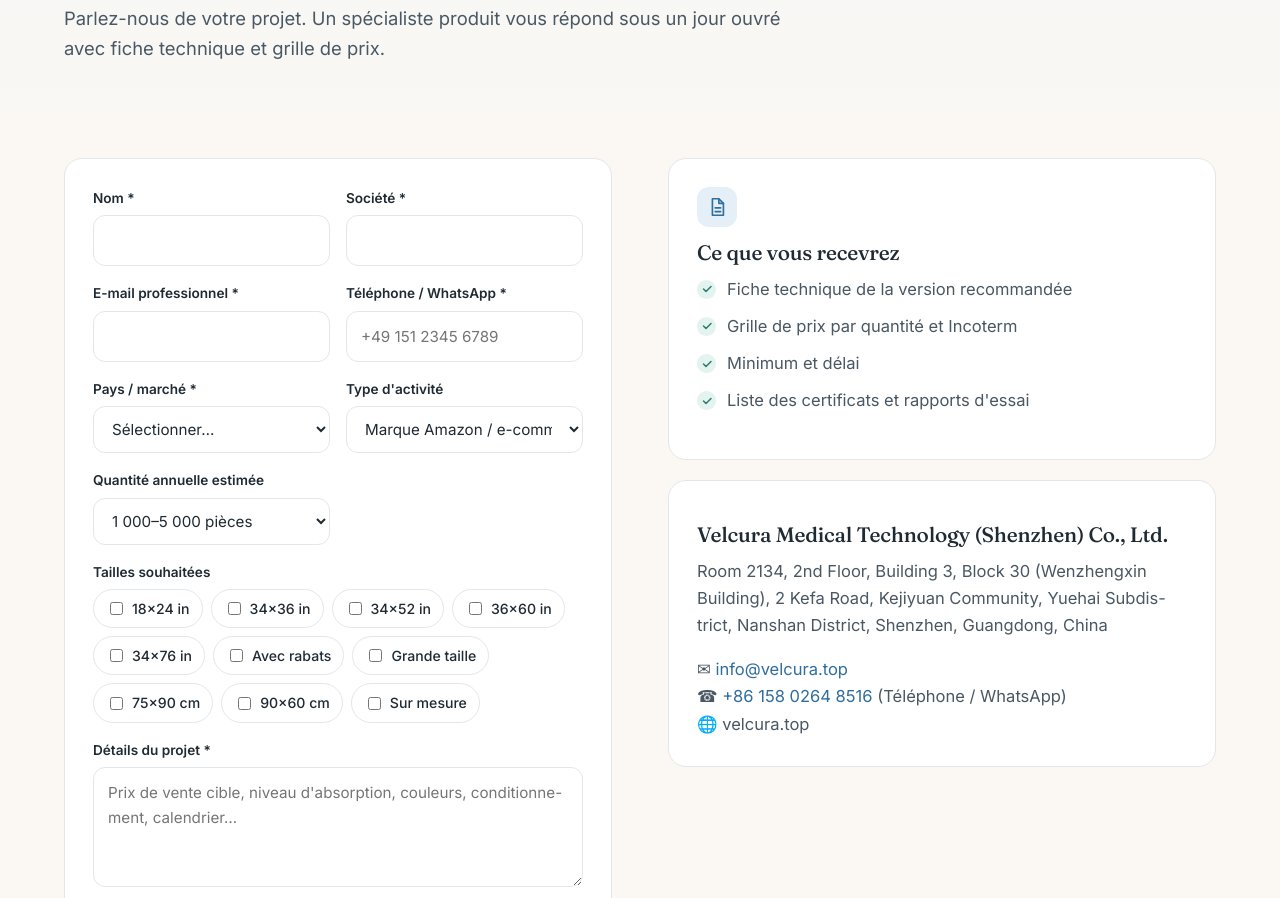
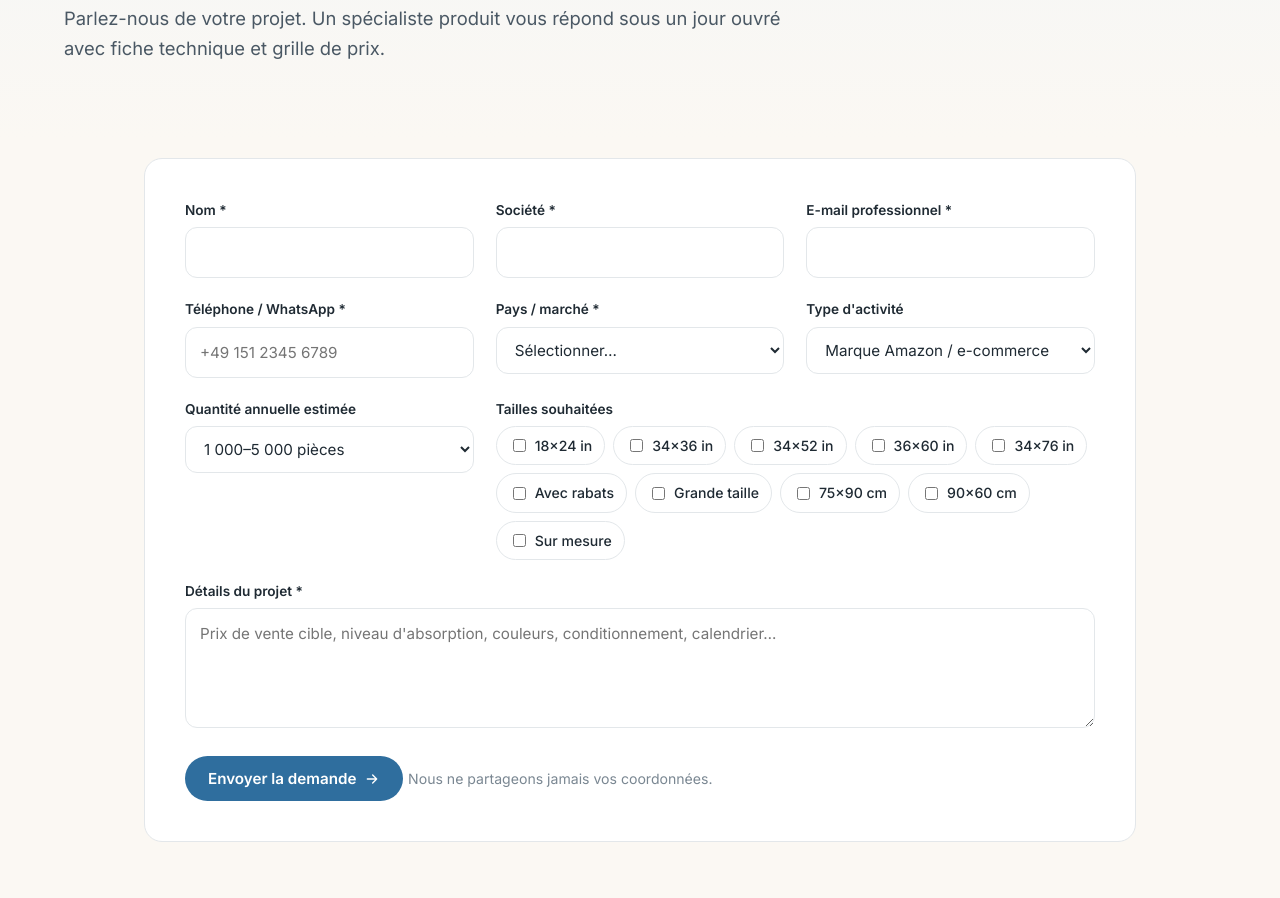
Before and after one commit to newgww05/try, a plain HTML site: page fr/contact/index.html in a window 1280 px wide. Shown: the part 500-1398 px from the top of the page. Drawn offline with Linux system fonts and the light colour scheme.

Commit message:
Contact page: remove side cards, centred three-column inquiry form
Co-Authored-By: Claude Opus 5.5 <noreply@anthropic.com>

```diff
--- a/assets/css/style.css
+++ b/assets/css/style.css
@@ -422,3 +422,10 @@ header.site .wrap{min-width:0}
 .form-msg.error{display:block;background:#FCECEC;color:#9B2C2C}
 .form-msg.success{display:block;background:var(--mint-soft);color:#24604F;font-weight:500}
 .form-msg a{color:inherit;text-decoration:underline}
+
+/* ---------- Inquiry form: centred, three columns ---------- */
+.form.form3{grid-template-columns:repeat(3,1fr);gap:20px 22px;padding:40px}
+.form.form3 .span2{grid-column:span 2}
+.form.form3 .full{grid-column:1/-1}
+@media (max-width:900px){.form.form3{grid-template-columns:1fr 1fr;padding:28px}.form.form3 .span2{grid-column:1/-1}}
+@media (max-width:640px){.form.form3{grid-template-columns:1fr;padding:22px 18px}}
--- a/fr/contact/index.html
+++ b/fr/contact/index.html
@@ -43,8 +43,8 @@
 <main>
 <section class="page-hero noimg"><div class="wrap"><div><div class="crumbs"><a href="../index.html">Accueil</a><span>/</span><b>Contact</b></div>
 <span class="eyebrow">Contact</span><h1>Demander un devis</h1><p class="lead">Parlez-nous de votre projet. Un spécialiste produit vous répond sous un jour ouvré avec fiche technique et grille de prix.</p></div></div></section>
-<section class="block" style="padding-top:20px"><div class="wrap split" style="align-items:start">
-<form class="form card" id="rfq" novalidate="">
+<section class="block" style="padding-top:20px"><div class="wrap" style="max-width:1040px">
+<form class="form form3 card" id="rfq" novalidate="">
 <div><label for="n">Nom *</label><input autocomplete="name" id="n" name="name" required=""/></div>
 <div><label for="c">Société *</label><input autocomplete="organization" id="c" name="company" required=""/></div>
 <div><label for="e">E-mail professionnel *</label><input autocomplete="email" id="e" name="email" required="" type="email"/></div>
@@ -52,16 +52,12 @@
 <div><label for="co">Pays / marché *</label><select id="co" name="country" required=""><option value="">Sélectionner…</option><option>États-Unis / Canada</option><option>Allemagne / Autriche</option><option>Royaume-Uni</option><option>France</option><option>Autre pays de l'UE</option><option>Japon</option><option>Australie / Nouvelle-Zélande</option><option>Autre</option></select></div>
 <div><label for="t">Type d'activité</label><select id="t" name="btype"><option>Marque Amazon / e-commerce</option><option>Distributeur médical</option><option>Enseigne / chaîne de pharmacies</option><option>Établissement de soins / groupe hospitalier</option><option>Marque pour animaux</option><option>Autre</option></select></div>
 <div><label for="q">Quantité annuelle estimée</label><select id="q" name="quantity"><option>1 000–5 000 pièces</option><option>5 000–20 000 pièces</option><option>20 000–100 000 pièces</option><option>100 000+ pièces</option></select></div>
-<div class="full"><label>Tailles souhaitées</label><div class="chips"><label><input name="S-18x24" type="checkbox" value="yes"/>18×24 in</label><label><input name="S-34x36" type="checkbox" value="yes"/>34×36 in</label><label><input name="S-34x52" type="checkbox" value="yes"/>34×52 in</label><label><input name="S-36x60" type="checkbox" value="yes"/>36×60 in</label><label><input name="S-34x76" type="checkbox" value="yes"/>34×76 in</label><label><input name="S-wings" type="checkbox" value="yes"/>Avec rabats</label><label><input name="S-oversize" type="checkbox" value="yes"/>Grande taille</label><label><input name="S-75x90" type="checkbox" value="yes"/>75×90 cm</label><label><input name="S-90x60" type="checkbox" value="yes"/>90×60 cm</label><label><input name="S-custom" type="checkbox" value="yes"/>Sur mesure</label></div></div>
+<div class="span2"><label>Tailles souhaitées</label><div class="chips"><label><input name="S-18x24" type="checkbox" value="yes"/>18×24 in</label><label><input name="S-34x36" type="checkbox" value="yes"/>34×36 in</label><label><input name="S-34x52" type="checkbox" value="yes"/>34×52 in</label><label><input name="S-36x60" type="checkbox" value="yes"/>36×60 in</label><label><input name="S-34x76" type="checkbox" value="yes"/>34×76 in</label><label><input name="S-wings" type="checkbox" value="yes"/>Avec rabats</label><label><input name="S-oversize" type="checkbox" value="yes"/>Grande taille</label><label><input name="S-75x90" type="checkbox" value="yes"/>75×90 cm</label><label><input name="S-90x60" type="checkbox" value="yes"/>90×60 cm</label><label><input name="S-custom" type="checkbox" value="yes"/>Sur mesure</label></div></div>
 <div class="full"><label for="m">Détails du projet *</label><textarea id="m" name="message" placeholder="Prix de vente cible, niveau d'absorption, couleurs, conditionnement, calendrier…" required=""></textarea></div>
 <div class="full"><button class="btn btn-primary" type="submit">Envoyer la demande <svg fill="none" stroke="currentColor" stroke-linecap="round" stroke-linejoin="round" stroke-width="2" viewbox="0 0 24 24"><path d="M5 12h14M13 6l6 6-6 6"></path></svg></button> <span class="small muted">Nous ne partageons jamais vos coordonnées.</span></div>
 <input aria-hidden="true" autocomplete="off" class="hp-field" name="website" tabindex="-1" type="text"/>
 <div aria-live="polite" class="full form-msg" id="form-msg" role="alert"></div>
 </form>
-<div>
-<div class="card rv" style="margin-bottom:20px"><span class="ico blue"><svg fill="none" stroke="currentColor" stroke-linecap="round" stroke-linejoin="round" stroke-width="1.8" viewbox="0 0 24 24"><path d="M7 3h7l5 5v13H7z"></path><path d="M14 3v5h5M10 13h6M10 17h6"></path></svg></span><h3>Ce que vous recevrez</h3><ul class="checks"><li>Fiche technique de la version recommandée</li><li>Grille de prix par quantité et Incoterm</li><li>Minimum et délai</li><li>Liste des certificats et rapports d'essai</li></ul></div>
-<div class="card rv" style="margin-top:20px"><h3>Velcura Medical Technology (Shenzhen) Co., Ltd.</h3><p>Room 2134, 2nd Floor, Building 3, Block 30 (Wenzhengxin Building), 2 Kefa Road, Kejiyuan Community, Yuehai Subdistrict, Nanshan District, Shenzhen, Guangdong, China</p><p style="margin:0">✉ <a href="mailto:info@velcura.top">info@velcura.top</a><br/>☎ <a href="tel:+8615802648516" translate="no">+86 158 0264 8516</a> (Téléphone / WhatsApp)<br/>🌐 velcura.top</p></div>
-</div>
 </div></section>
 </main>
 <footer class="site"><div class="wrap">
```
Also changed, not shown: contact/index.html (+3 -7 lines), de/contact/index.html (+3 -7 lines), ja/contact/index.html (+3 -7 lines), zh/contact/index.html (+3 -7 lines).
